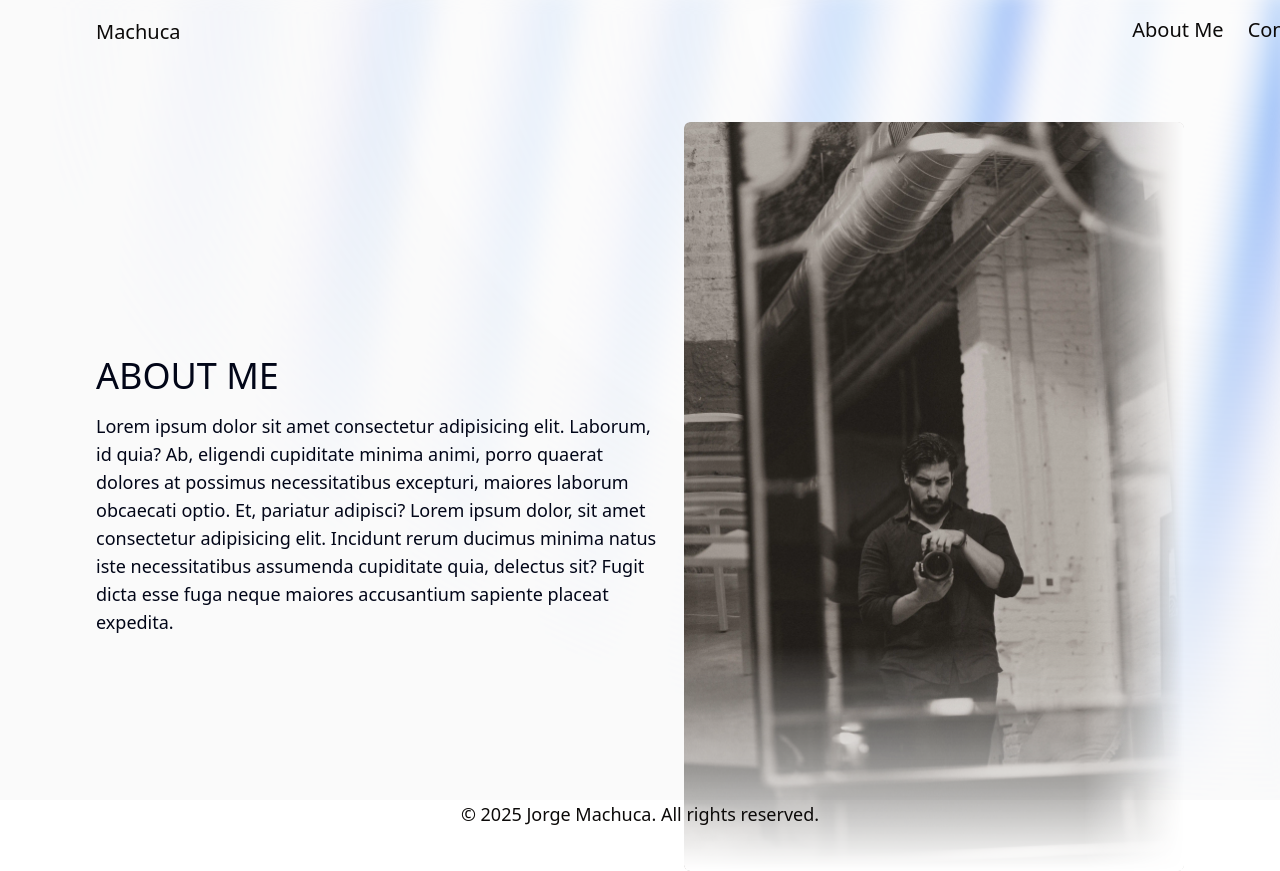
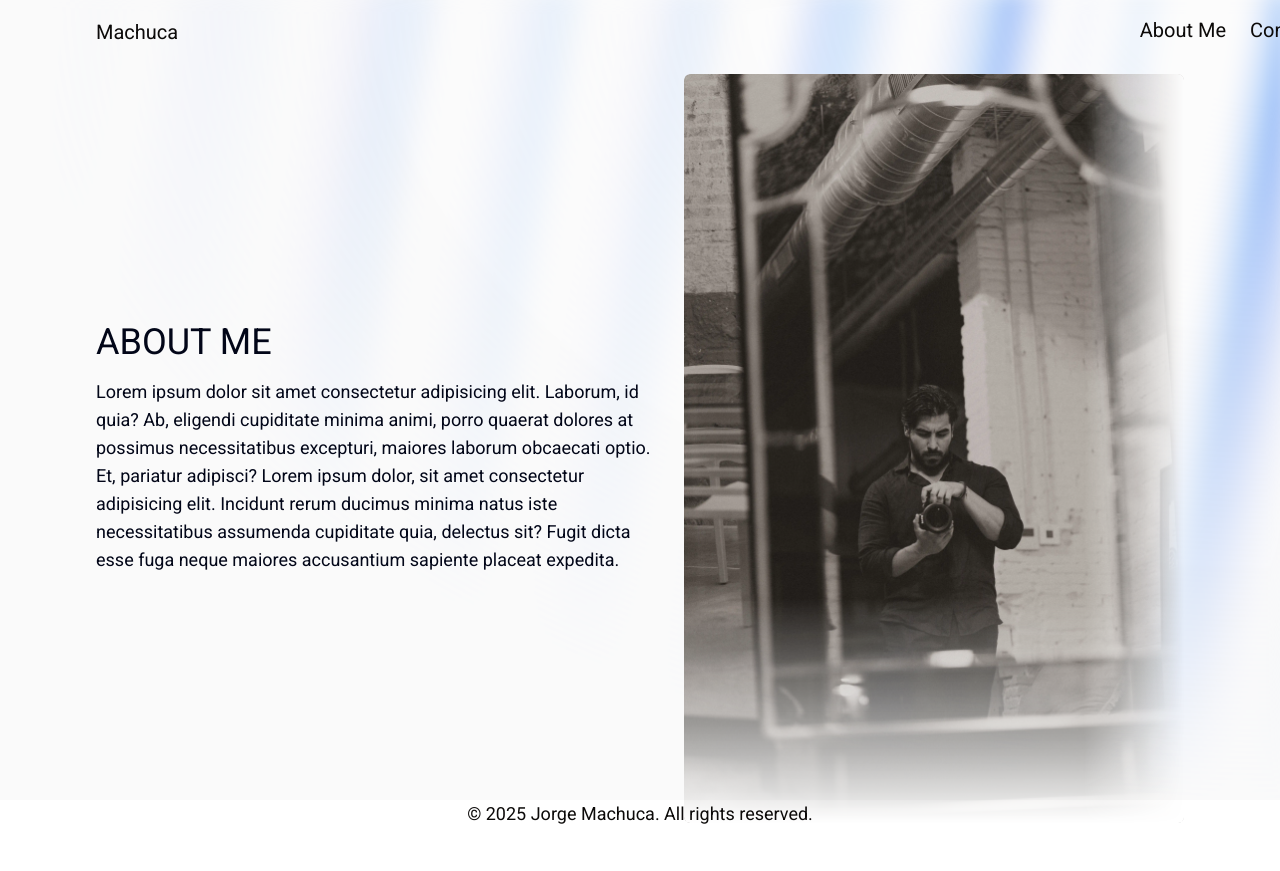
Before and after one commit to Machvca/portfoliophotos, a Next.js app: page /about in a window 1280 px wide. After the commit the page ends 836 px from the top, so only its background shows below. Built offline with nearby package versions, Linux system fonts and the light colour scheme.

Commit message:
hero colors

```diff
--- a/app/about/page.tsx
+++ b/app/about/page.tsx
@@ -8,7 +8,7 @@ import { AuroraBackground } from "../components/ui/aurora-background"
 function page() {
   return (
     <AuroraBackground>
-      <section className="mt-48 flex flex-col-2 items-center space-x-5 mx-24 z-30">
+      <section className="mt-24 flex flex-col-2 text-left items-center space-x-5 mx-24 z-30 text-background">
         <motion.div
           initial={{ opacity: 0.0, y: 40 }}
           whileInView={{ opacity: 1, y: 0 }}
@@ -19,7 +19,7 @@ function page() {
           }}
         >
           <h1 className="text-4xl">ABOUT ME</h1>
-          <p className="text-lg mt-4">
+          <p className="text-lg mt-4 ">
             Lorem ipsum dolor sit amet consectetur adipisicing elit. Laborum, id
             quia? Ab, eligendi cupiditate minima animi, porro quaerat dolores at
             possimus necessitatibus excepturi, maiores laborum obcaecati optio.
@@ -34,7 +34,7 @@ function page() {
           alt={"Photo of myself"}
           width={500}
           height={100}
-          className="rounded-md opacity-100  mask-r-from-80% mask-b-from-70% mask-from-90% mask-to-95%"
+          className="rounded-md opacity-100 hover:scale-125  mask-r-from-80% mask-b-from-70% mask-from-90% mask-to-95%"
         />
       </section>
     </AuroraBackground>
--- a/app/globals.css
+++ b/app/globals.css
@@ -1,28 +1,35 @@
-@import 'tailwindcss';
+@import "tailwindcss";
 
-@config '../tailwind.config.ts';
-
-/* globals.css */
 
 @theme inline {
   --animate-aurora: aurora 60s linear infinite;
   @keyframes aurora {
     from {
-      background-position:
-        50% 50%,
-        50% 50%;
+      background-position: 50% 50%, 50% 50%;
     }
     to {
-      background-position:
-        350% 50%,
-        350% 50%;
+      background-position: 350% 50%, 350% 50%;
     }
   }
+
+
+  --color-terracota: #c45824;
+  --color-marron-oscuro: #4b2e2b;     /* Chocolate oscuro */
+  --color-marron-claro: #a0522d;      /* Siena tostado */
+  --color-beige-claro: #f5f5dc;       /* Beige */
+  --color-crema: #fff5e1;             /* Crema */
+  --color-verde-oliva: #808000;       /* Verde oliva */
+  --color-gris-suave: #d3d3d3;        /* Gris claro */
+  --color-azul-profundo: #013220;
+
+  /* fonts */
+  --font-roboto: var(--font-roboto);
+
+  --animate-spotlight: spotlight 2s ease 0.75s 1 forwards;
 }
 
-@theme inline {
-  --animate-spotlight: spotlight 2s ease 0.75s 1 forwards;
-}
+
+
 
 /*
   The default border color has changed to `currentcolor` in Tailwind CSS v4,
--- a/app/layout.tsx
+++ b/app/layout.tsx
@@ -2,6 +2,8 @@ import type { Metadata } from "next";
 import "./globals.css";
 import Navbar from "./sections/Navbar";
 import Footer from "./sections/Footer";
+import {  Roboto } from "next/font/google";
+
 
 
 
@@ -10,6 +12,14 @@ export const metadata: Metadata = {
   description: "Photography Portfolio",
 };
 
+
+const roboto = Roboto({
+  display: "swap",
+  weight: ["400", "700"],
+  subsets: ["latin"],
+  variable: "--font-roboto",
+});
+
 export default function RootLayout({
   children,
 }: Readonly<{
@@ -17,7 +27,9 @@ export default function RootLayout({
 }>) {
   return (
     <html lang="en" className="scroll-smooth">
-      <body className="antialiased  flex flex-col min-h-screen">
+      <body
+        className={`${roboto.variable} font-roboto antialiased flex flex-col min-h-screen`}
+      >
         <Navbar />
         <main className="grow">{children}</main>
         <Footer />
--- a/app/sections/Hero.tsx
+++ b/app/sections/Hero.tsx
@@ -17,6 +17,7 @@ export function Hero() {
       link: "/latest",
     },
     {
+      name: "Travel",
       image: main3,
       link: "/travel",
     },
@@ -33,8 +34,8 @@ export function Hero() {
   ];
 
   return (
-    <section className="relative w-full overflow-hidden md:px-24 mb-8 ">
-      <Spotlight className="-top-90 left-0 md:-top-20 " fill="black" />
+    <section className="relative w-full overflow-hidden md:px-24 mb-8 bg-terracota/60 ">
+      <Spotlight className="-top-90 left-0 md:-top-50 " fill="white" />
       <div
         className={cn(
           "absolute inset-0 h-full",
@@ -43,44 +44,40 @@ export function Hero() {
         )}
       />
       <div className="relative grid grid-cols-1 md:grid-cols-2 h-full w-full items-center justify-center dark:bg-transparent md:py-12 ">
-        {/* <div className="pointer-events-none absolute inset-0 flex items-center justify-center bg-stone-100/10 mask-[radial-gradient(ellipse_at_center,transparent_20%,black)] dark:bg-black"></div> */}
         {/* Fondo y texto */}
-        <div className="min-h-[50vh] relative w-full flex flex-col  justify-center md:-mt-96 ">
-          <div className="absolute inset-0 w-full h-full  z-20 mask-[radial-gradient(transparent,white)] pointer-events-none " />
+        <div className="min-h-[50vh] relative w-full  justify-center md:-mt-96 ">
+          <div className="absolute inset-0 w-full h-full  z-10 mask-[radial-gradient(transparent,white)] pointer-events-none " />
 
-          <div className="absolute inset-0 z-20 text-6xl flex flex-col justify-center font-bold  pointer-events-none items-center text-center md:items-start md:text-left mx-auto">
-            <h1 className="bg-clip-text absolute ">
-              Hi there, I&apos;m Jorge Machuca
-              <span className="">
-                {" "}
-                I&apos;m a{" "}
-                <span className=" bg-clip-text text-transparent drop-shadow-2xl bg-linear-to-b from-amber-200 to-amber-950/90 z-20">
+          <div className="grid  z-20 font-mono font-bold text-6xl pointer-events-none md:items-start text-left mx-auto bg-clip-text text-transparent bg-gradient-to-tl from-verde-oliva to-stone-950 via-verde-oliva/ ">
+            <h1 className=" ">
+              Hi there! <br /> I&apos;m Jorge Machuca.
+              <span>
+                <br />
+                I&apos;m a <span className=" text-terracota">
                   photographer
                 </span>{" "}
                 based in Barcelona, Spain
               </span>
             </h1>
 
-            <p className="text-4xl  mt-28 md:mt-72 bg-clip-text text-transparent drop-shadow-5xl bg-linear-to-b from-amber-950 to-amber-200 ">
-              Welcome to my Portfolio!
-            </p>
+            <p className="">Welcome to my Portfolio!</p>
           </div>
         </div>
 
         {/* Nueva sección para las imágenes */}
         <div className="w-full flex flex-col -mt-24 md:mt-4 md:mb-32 px-6 ">
-          <div className="grid grid-cols-2 gap-3  md:py-16">
+          <div className="grid grid-cols-2 gap-3  md:py-16 ">
             {heroPictures.map(({ name, image, link }) => (
               <Link key={name} href={link} passHref>
-                <div className="group relative cursor-pointer ">
+                <div className="group relative cursor-pointer hover:scale-105 hover:opacity-90 transition-transform duration-500">
                   <Image
                     src={image}
                     alt={name!}
                     width={500}
                     height={100}
-                    className="rounded-md hover:opacity-70 transition-opacity duration-400"
+                    className="rounded-md shadow-2xl shadow-terracota/40 hover:opacity-40 transition-opacity duration-400"
                   />
-                  <p className="absolute inset-0 flex items-center justify-center text-center text-white text-xl bg-black bg-opacity-50 opacity-0 group-hover:opacity-100 transition-opacity duration-500">
+                  <p className="absolute inset-0 flex items-center justify-center text-center bg-verde-oliva/10 text-verde-oliva text-3xl  bg-opacity-50 opacity-0 group-hover:opacity-100 transition-opacity duration-500">
                     {name}
                   </p>
                 </div>
```
Also changed, not shown: tailwind.config.ts (deleted, +0 -55 lines).
